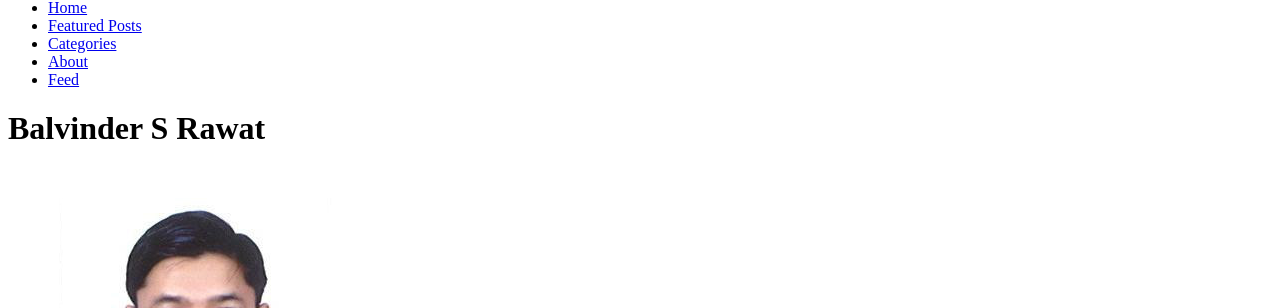
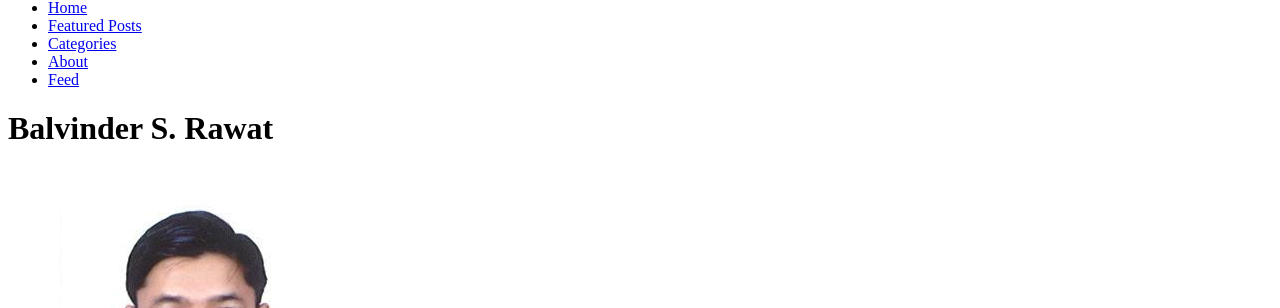
Before and after one commit to balrawat/balrawat.github.io, a Jekyll site: the page built from about.md, in a window 1280 px wide. Shown: the part 297-605 px from the top of the page. Built offline with Jekyll 4.4.1, drawn with Linux system fonts in a browser that asks for light colours; nearby versions of some CDN libraries.

Commit message:
shortened name

```diff
--- a/about.md
+++ b/about.md
@@ -1,7 +1,7 @@
 ---
 layout: page
 permalink: /about/index.html
-title: Balvinder S Rawat
+title: Balvinder S. Rawat
 tags:
   - Balvinder
   - Singh
```
